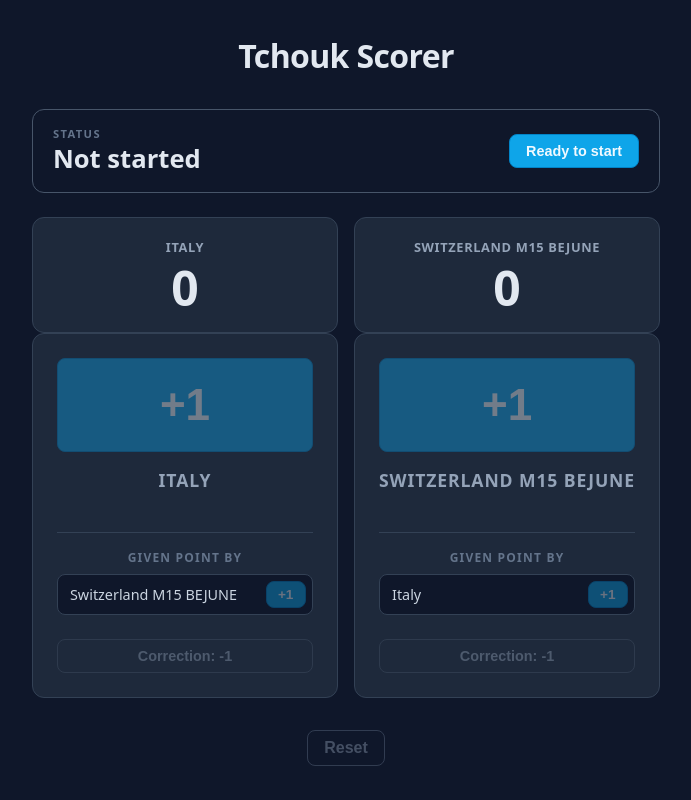
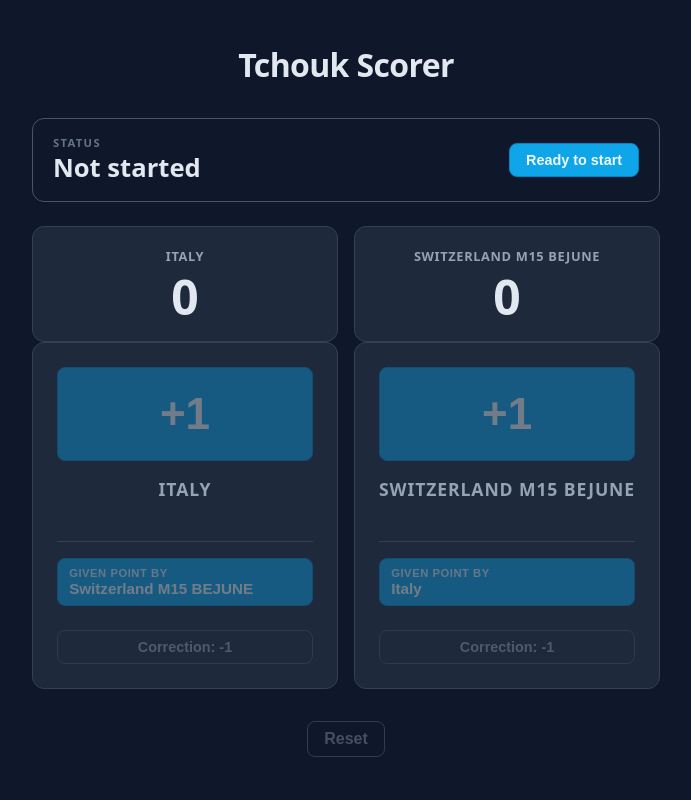
Before and after one commit to Khodl/TchoukScorer, a Vue app: page / in a window 1280 px wide. Shown: the whole page, without its empty margins (294-985 px from the left). Built offline with nearby package versions, Linux system fonts and the light colour scheme.

Commit message:
refactor TeamColumn.vue to enhance opponent scoring display and improve styling

```diff
--- a/src/components/TeamColumn.vue
+++ b/src/components/TeamColumn.vue
@@ -38,15 +38,16 @@ const requestDecrement = async () => {
     <button class="big-plus" @click="emit('score', id)" :disabled="disabled">+1</button>
     <h2>{{ name }}</h2>
     <div v-if="opponents.length" class="opponents">
-      <h3>Given point by</h3>
       <ul class="opponent-rows">
         <li v-for="opponent in opponents" :key="opponent.id">
-          <span class="opponent-name">{{ opponent.name }}</span>
           <button
             class="plus-one"
             @click="emit('score', id, opponent.id)"
             :disabled="disabled"
-          >+1</button>
+          >
+            <span class="given-label">Given point by</span>
+            <span class="given-name">{{ opponent.name }}</span>
+          </button>
         </li>
       </ul>
     </div>
@@ -106,14 +107,6 @@ button:disabled { opacity: 0.4; cursor: not-allowed; }
   padding-top: 1rem;
   border-top: 1px solid #334155;
 }
-.opponents h3 {
-  margin: 0 0 0.5rem;
-  font-size: 0.75rem;
-  font-weight: 600;
-  color: #64748b;
-  text-transform: uppercase;
-  letter-spacing: 0.1em;
-}
 .opponent-rows {
   list-style: none;
   padding: 0;
@@ -122,29 +115,28 @@ button:disabled { opacity: 0.4; cursor: not-allowed; }
   flex-direction: column;
   gap: 0.4rem;
 }
-.opponent-rows li {
+.plus-one {
+  width: 100%;
   display: flex;
-  align-items: center;
-  justify-content: space-between;
-  gap: 0.5rem;
-  background: #0f172a;
-  border: 1px solid #334155;
-  border-radius: 8px;
-  padding: 0.4rem 0.4rem 0.4rem 0.75rem;
-}
-.opponent-name {
-  font-size: 0.9rem;
-  color: #cbd5e1;
-  text-align: left;
-}
-.plus-one {
+  flex-direction: column;
+  gap: 0.1rem;
   background: #0ea5e9;
   border-color: #0284c7;
   color: #f0f9ff;
-  padding: 0.3rem 0.7rem;
-  font-size: 0.85rem;
+  padding: 0.5rem 0.7rem;
 }
-.plus-one:hover { background: #0284c7; }
+.plus-one:hover:not(:disabled) { background: #0284c7; }
+.given-label {
+  font-size: 0.7rem;
+  font-weight: 600;
+  letter-spacing: 0.05em;
+  text-transform: uppercase;
+  opacity: 0.85;
+}
+.given-name {
+  font-size: 0.95rem;
+  font-weight: 700;
+}
 .undo {
   margin-top: 1.5rem;
   width: 100%;
```
